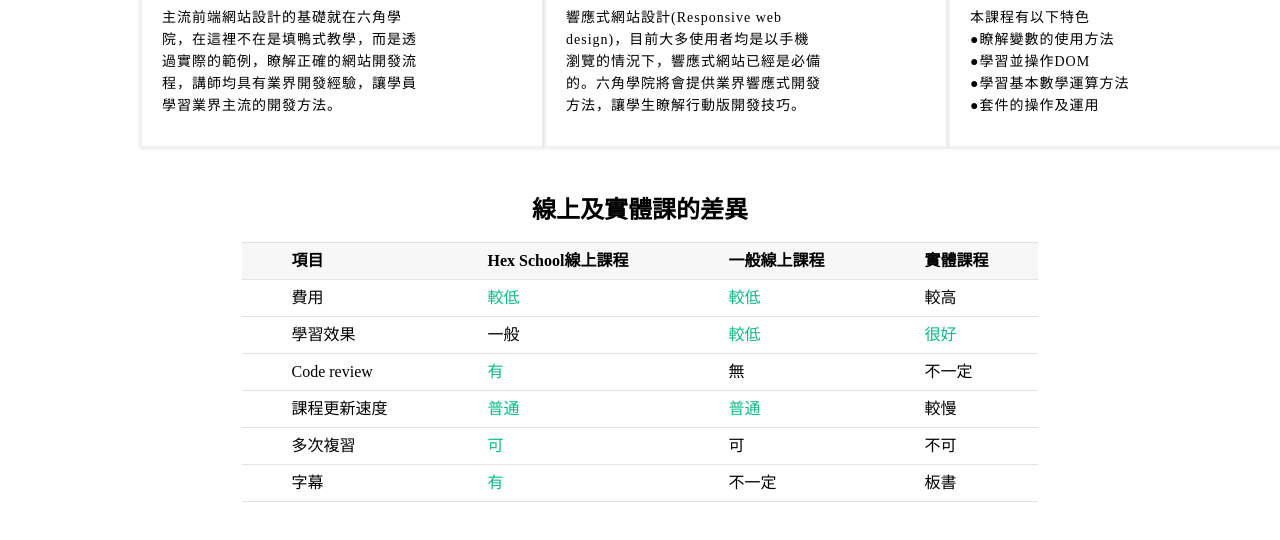
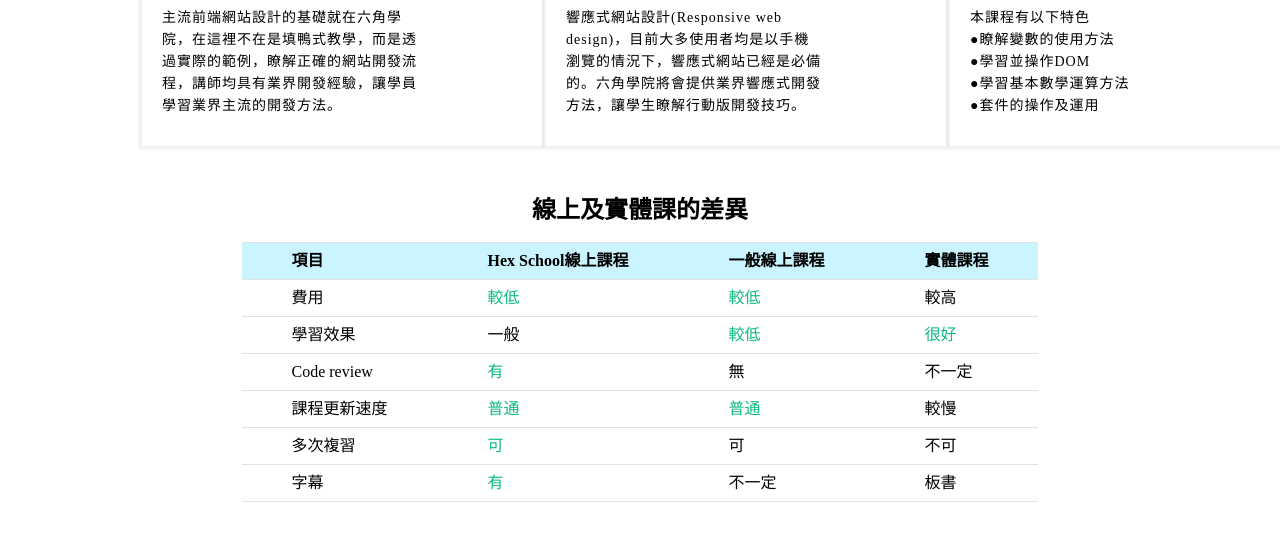
Before and after one commit to WEI19981006/HTMLCSS, a plain HTML site: page index.html in a window 1280 px wide. In both pictures the pointer is over the element 639 px from the left and 1611 px from the top of the page. Shown: the part 1350-1890 px from the top of the page. Drawn offline with Linux system fonts and the light colour scheme.

Commit message:
Update style.css

```diff
--- a/style.css
+++ b/style.css
@@ -157,6 +157,9 @@ body{
     border-bottom: 1px solid #e2e2e2;
     padding: 10px 50px;
 }
+.list tr:hover{
+    background: rgb(202, 244, 255);
+}
 .title{
     font-weight: bold;
     background-color: #f7f7f7;
```
